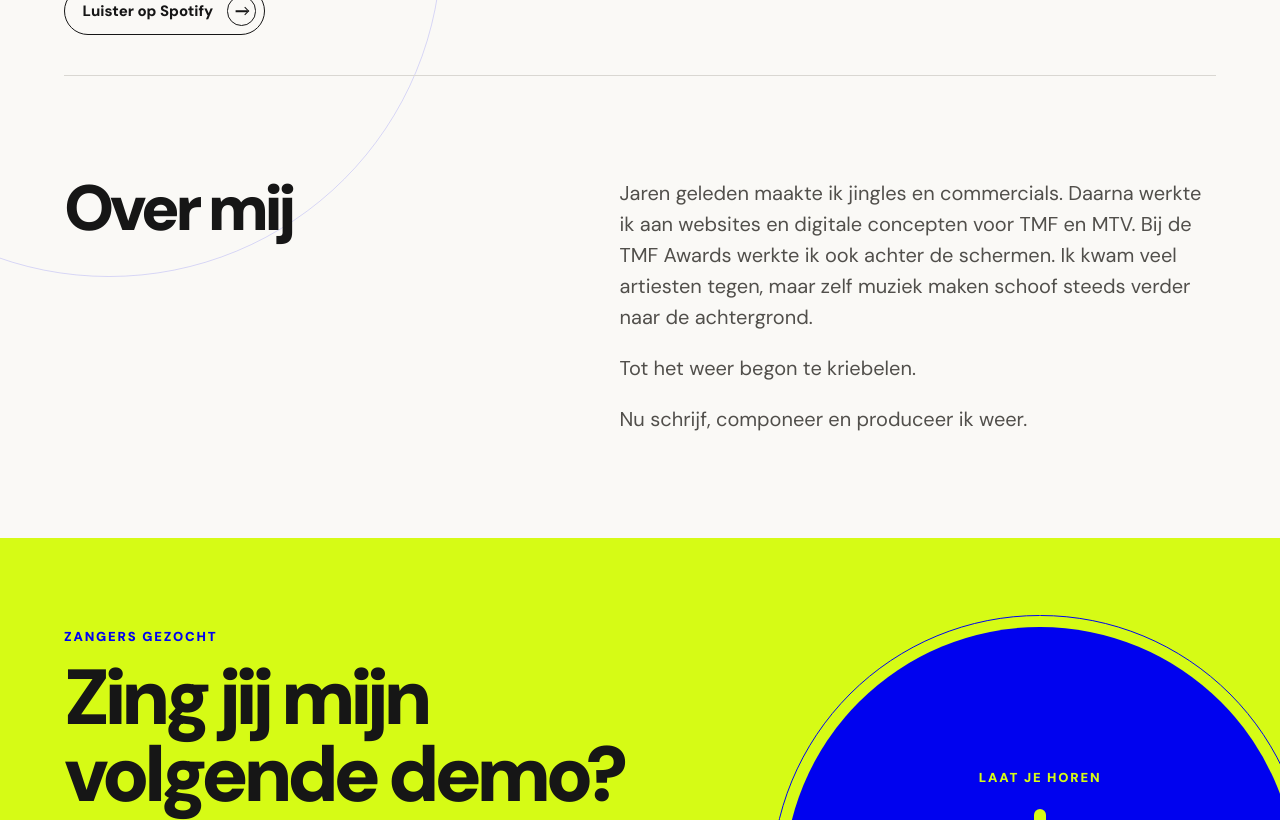
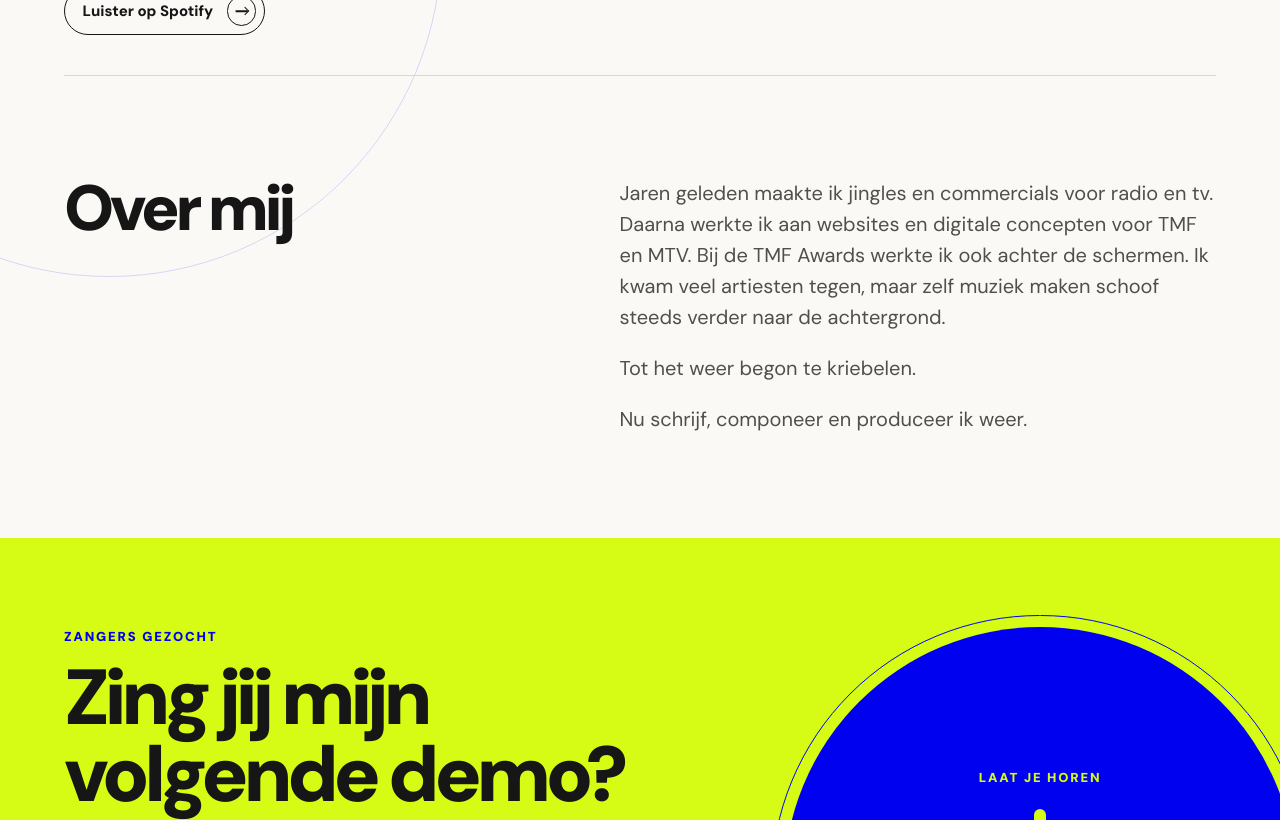
Before and after one commit to MarcoDeJong/marcodejong.github.io, a Jekyll site: the page built from index.md, in a window 1280 px wide and 900 px high, scrolled down 982 px, cut to the strip 80-900 px from the top of the window. Built offline with Jekyll 4.4.1, drawn with Linux system fonts in a browser that asks for light colours.

Commit message:
fix(copy): clarify early media work

```diff
--- a/index.md
+++ b/index.md
@@ -32,7 +32,7 @@ layout: landing
 <section class="landing__intro" aria-labelledby="about-title">
 <h2 class="section-title" id="about-title">Over mij</h2>
 <div class="landing__intro-copy">
-<p>Jaren geleden maakte ik jingles en commercials. Daarna werkte ik aan websites en digitale concepten voor TMF en MTV. Bij de TMF Awards werkte ik ook achter de schermen. Ik kwam veel artiesten tegen, maar zelf muziek maken schoof steeds verder naar de achtergrond.</p>
+<p>Jaren geleden maakte ik jingles en commercials voor radio en tv. Daarna werkte ik aan websites en digitale concepten voor TMF en MTV. Bij de TMF Awards werkte ik ook achter de schermen. Ik kwam veel artiesten tegen, maar zelf muziek maken schoof steeds verder naar de achtergrond.</p>
 <p>Tot het weer begon te kriebelen.</p>
 <p>Nu schrijf, componeer en produceer ik weer.</p>
 </div>
```
